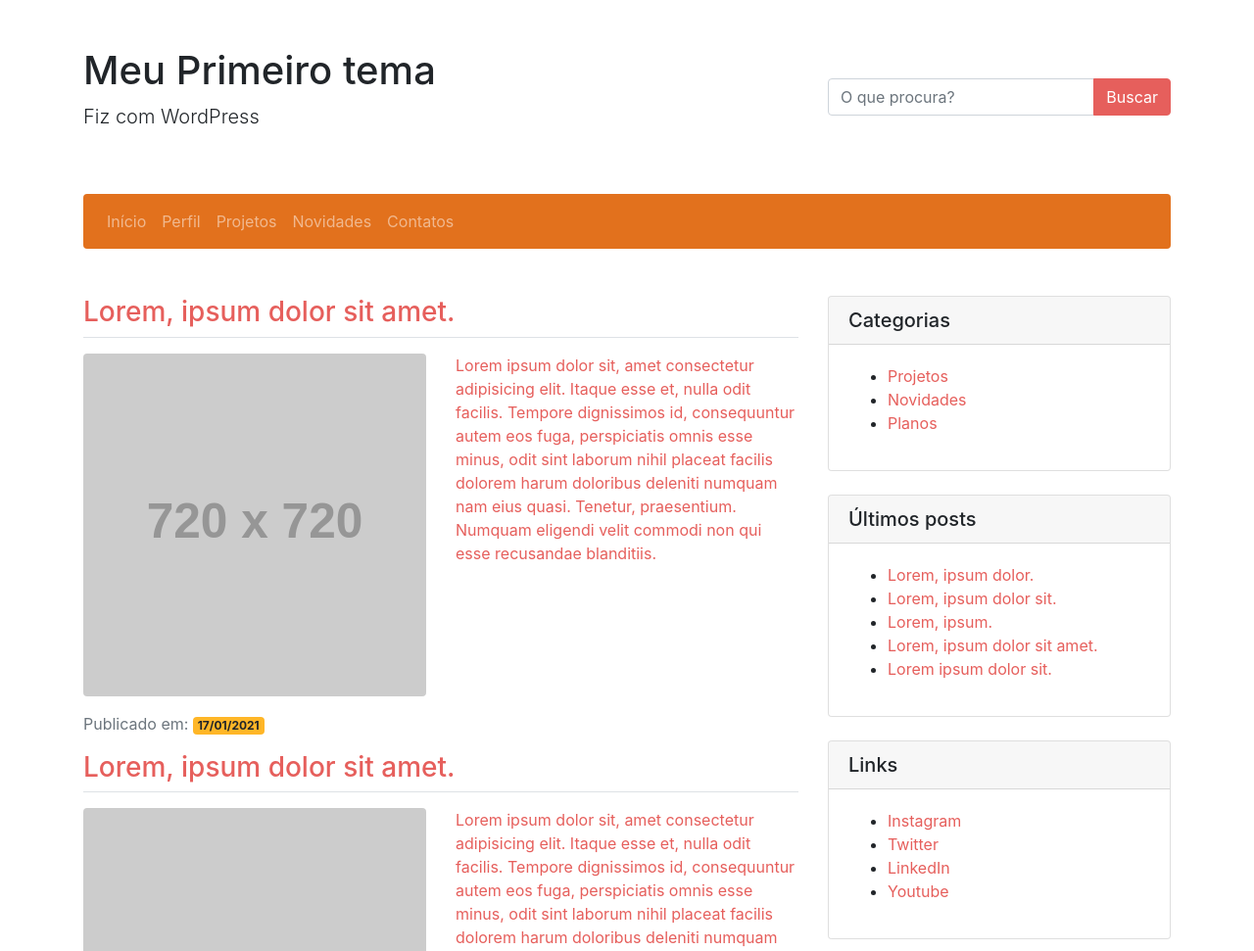
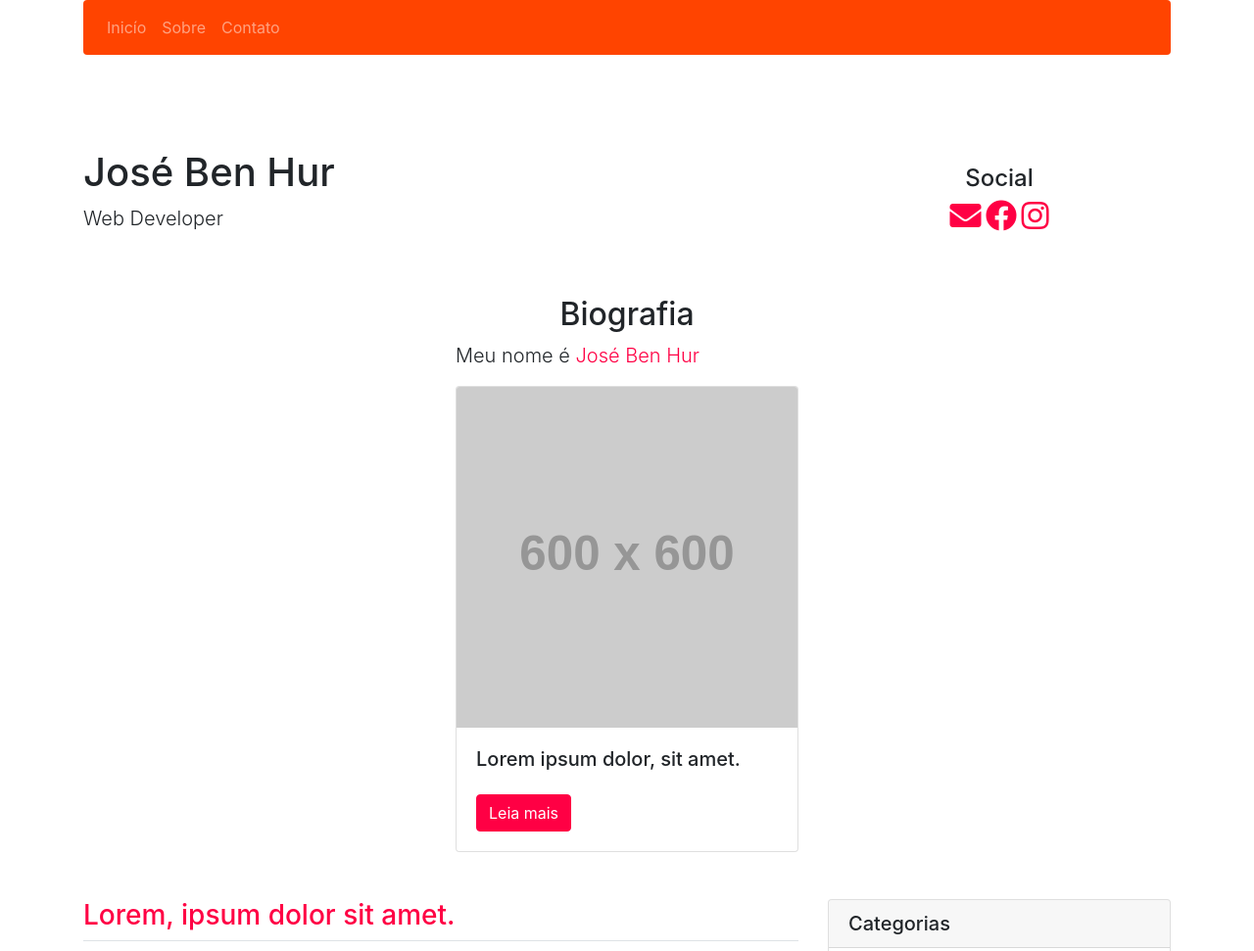
Before and after one commit to benhuur1/Layout-com-Gulp, a website: page src/index.html in a window 1280 px wide. Shown: the top 971 px of the page at 98% size. Drawn offline with Linux system fonts and the light colour scheme; placeholder pictures from the web are drawn by us.

Commit message:
Atualizações

```diff
--- a/src/index.html
+++ b/src/index.html
@@ -10,37 +10,16 @@
 	<link rel="stylesheet" href="css/style.css">
 	<link rel="stylesheet" href="https://cdnjs.cloudflare.com/ajax/libs/font-awesome/5.15.2/css/all.min.css"/>
 
-	<title>BS4 + WP</title>
+	<title>José Ben Hur | Web Developer</title>
 </head>
 <body>
 
 	<div class="container">
 
-		<div class="row my-5 align-items-center">
-
-			<div class="col-md-8 col-sm-12">
-				<h1>Meu Primeiro tema</h1>
-				<p class="lead">Fiz com WordPress</p>
-			</div>
-
-			<div class="col-md-4 col-sm-12">
-				<form>
-					<div class="input-group">
-						<input type="text" class="form-control" placeholder="O que procura?">
-						<div class="input-group-append">
-							<button class="btn btn-my-color-5">Buscar</button>
-						</div>
-					</div>
-				</form>
-
-			</div>
-
-		</div>
-
 		<div class="row">
 
 			<div class="col mb-5">
-				<nav class="navbar navbar-expand-lg navbar-dark bg-my-color-2 rounded">
+				<nav class="navbar navbar-expand-lg navbar-dark bg-my-color-2 rounded" id="nav">
 
 					<button class="navbar-toggler" type="button" data-toggle='collapse' data-target='#meuNavbar'>
 						<span class="navbar-toggler-icon"></span>
@@ -48,15 +27,52 @@
 
 					<div class="collapse navbar-collapse" id="meuNavbar">
 						<ul class="navbar-nav mr-auto">
-							<li class="nav-item"><a href="#" class="nav-link">Início</a></li>
-							<li class="nav-item"><a href="#" class="nav-link">Perfil</a></li>
-							<li class="nav-item"><a href="#" class="nav-link">Projetos</a></li>
-							<li class="nav-item"><a href="#" class="nav-link">Novidades</a></li>
-							<li class="nav-item"><a href="#" class="nav-link">Contatos</a></li>
+							<li class="nav-item"><a href="#" class="nav-link">Inicío</a></li>
+							<li class="nav-item"><a href="#" class="nav-link">Sobre</a></li>
+							<li class="nav-item"><a href="#" class="nav-link">Contato</a></li>
 						</ul>
 					</div>
 
 				</nav>
+			</div>
+
+		</div>
+
+		<div class="row my-5 align-items-center">
+
+			<div class="col-md-8 col-sm-12">
+				<h1>José Ben Hur</h1>
+				<p class="lead">Web Developer</p>
+			</div>
+
+			<div class="col-md-4 col-sm-12">
+				<div class="text-center">
+					<h4 class="text-center">Social</h4>
+					<a href="mailto:joseben.hur.86@gmail.com"><i class="fas fa-2x fa-envelope"></i></a>
+					<a href="https://www.facebook.com/JoseBenHur.2"><i class="fab fa-2x fa-facebook"></i></a>
+					<a href="https://www.instagram.com/jose_benhur/"><i class="fab fa-2x fa-instagram"></i></a>
+				</div>
+
+			</div>
+
+		</div>
+
+
+
+		<div class="row d-flex justify-content-center">
+
+			<div class="col-sm-12 col-md-4 mb-5">
+				<h2 class="text-center">Biografia</h2>
+				<p class="lead">Meu nome é <a href="">José Ben Hur</a></p>
+				<div class="card">
+					<img src="https://via.placeholder.com/600" alt="Mão usando o celular" class="card-img-top">
+					<div class="card-body">
+						<h5 class="card-title mb-4">
+							Lorem ipsum dolor, sit amet.
+						</h5>
+						<a href="" class="btn btn-my-color-5">Leia mais</a>
+					</div>
+				</div>
 			</div>
 
 		</div>
--- a/src/scss/style.scss
+++ b/src/scss/style.scss
@@ -1,9 +1,9 @@
 //Cria nosso tema
 $my-color-1: #00a1ff;
-$my-color-2: #e2711d;
+$my-color-2: #ff4400;
 $my-color-3: #ffcd8a;
 $my-color-4: #ffb627;
-$my-color-5: #e65f5c;
+$my-color-5: #ff0044;
 
 $theme-colors:(
 	"my-color-1": $my-color-1,
@@ -26,5 +26,10 @@ $link-color: $my-color-5;
 	height: auto;
 }
 
+::selection {
+    background-color:#ff0044;
+    color: white;
+}
+
 //importa o bootstrap
 @import "node_modules/bootstrap/scss/bootstrap";
```
Also changed, not shown: src/css/style.css, src/img/perfil.jpg (added).
